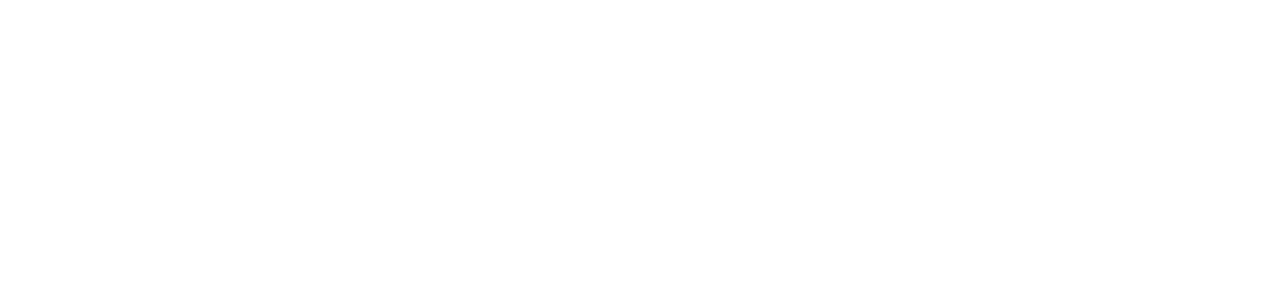
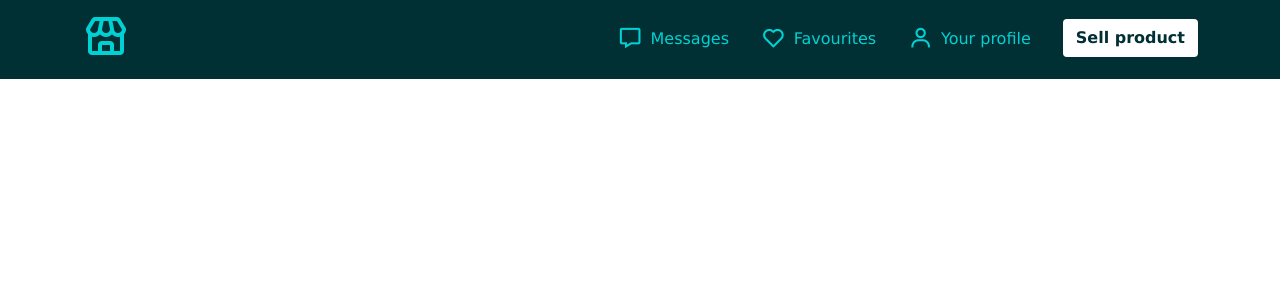
Before and after one commit to 4AK1LLA/Marketplace, an Angular app in the folder Marketplace.WebUI/marketplace-ui/: page / in a window 1280 px wide. Shown: the top 300 px of the page. Built offline with nearby package versions, Linux system fonts and the light colour scheme.

Commit message:
Made layout for navbar (#8)

```diff
--- a/Marketplace.WebUI/marketplace-ui/src/app/app.component.html
+++ b/Marketplace.WebUI/marketplace-ui/src/app/app.component.html
@@ -0,0 +1 @@
+<app-navbar></app-navbar>
--- a/Marketplace.WebUI/marketplace-ui/src/app/app.module.ts
+++ b/Marketplace.WebUI/marketplace-ui/src/app/app.module.ts
@@ -2,10 +2,12 @@
 import { BrowserModule } from '@angular/platform-browser';
 
 import { AppComponent } from './app.component';
+import { NavbarComponent } from './navbar/navbar.component';
 
 @NgModule({
   declarations: [
-    AppComponent
+    AppComponent,
+    NavbarComponent
   ],
   imports: [
     BrowserModule
--- /dev/null
+++ b/Marketplace.WebUI/marketplace-ui/src/app/navbar/navbar.component.css
@@ -0,0 +1,33 @@
+.navbar {
+    background-color: var(--navbar-color);
+}
+
+.logo-icon, .nav-link {
+    color: var(--light-color);
+}
+
+.nav-item {
+    margin-left: 2rem;
+}
+
+.nav-link span {
+    margin-left: .5rem;
+}
+
+.btn {
+    color: var(--navbar-color);
+    background-color: var(--white-color);
+    border: .1rem solid transparent;
+    font-weight: bold;
+}
+
+.nav-link:hover {
+    color: lightgray;
+}
+
+.btn:hover {
+    color: var(--white-color);
+    background-color: var(--navbar-color);
+    border: .1rem solid var(--white-color);
+    transition: .5s;
+}
--- /dev/null
+++ b/Marketplace.WebUI/marketplace-ui/src/app/navbar/navbar.component.html
@@ -0,0 +1,31 @@
+<nav class="navbar">
+    <div class="container">
+        <a class="navbar-brand" href="#">
+            <i class='bx bx-store bx-lg logo-icon'></i>
+        </a>
+
+        <ul class="navbar-nav ms-auto flex-row">
+            <li class="nav-item">
+                <a class="nav-link d-flex" href="#">
+                    <i class='bx bx-message bx-sm nav-icon'></i>
+                    <span>Messages</span>
+                </a>
+            </li>
+            <li class="nav-item">
+                <a class="nav-link d-flex" href="#">
+                    <i class='bx bx-heart bx-sm nav-icon'></i>
+                    <span>Favourites</span>
+                </a>
+            </li>
+            <li class="nav-item">
+                <a class="nav-link d-flex" href="#">
+                    <i class='bx bx-user bx-sm nav-icon'></i>
+                    <span>Your profile</span>
+                </a>
+            </li>
+            <li class="nav-item">
+                <button class="btn">Sell product</button>
+            </li>
+        </ul>
+    </div>
+</nav>
--- /dev/null
+++ b/Marketplace.WebUI/marketplace-ui/src/app/navbar/navbar.component.ts
@@ -0,0 +1,15 @@
+import { Component, OnInit } from '@angular/core';
+
+@Component({
+  selector: 'app-navbar',
+  templateUrl: './navbar.component.html',
+  styleUrls: ['./navbar.component.css']
+})
+export class NavbarComponent implements OnInit {
+
+  constructor() { }
+
+  ngOnInit(): void {
+  }
+
+}
--- a/Marketplace.WebUI/marketplace-ui/src/index.html
+++ b/Marketplace.WebUI/marketplace-ui/src/index.html
@@ -6,6 +6,8 @@
   <base href="/">
   <meta name="viewport" content="width=device-width, initial-scale=1">
   <link rel="icon" type="image/x-icon" href="favicon.ico">
+  <link href="https://cdn.jsdelivr.net/npm/bootstrap@5.0.2/dist/css/bootstrap.min.css" rel="stylesheet" integrity="sha384-EVSTQN3/azprG1Anm3QDgpJLIm9Nao0Yz1ztcQTwFspd3yD65VohhpuuCOmLASjC" crossorigin="anonymous">
+  <link href='https://unpkg.com/boxicons@2.1.4/css/boxicons.min.css' rel='stylesheet'>
 </head>
 <body>
   <app-root></app-root>
--- a/Marketplace.WebUI/marketplace-ui/src/styles.css
+++ b/Marketplace.WebUI/marketplace-ui/src/styles.css
@@ -1 +1,10 @@
 /* You can add global styles to this file, and also import other style files */
+:root {
+    --navbar-color: #002f34;
+    --light-color: #00d2d3;
+    --white-color: white;
+}
+
+body {
+    font-family: Verdana, Geneva, Tahoma, sans-serif;
+}
```
Also changed, not shown: 1 other file (tests, documents, lock files or other folders).
